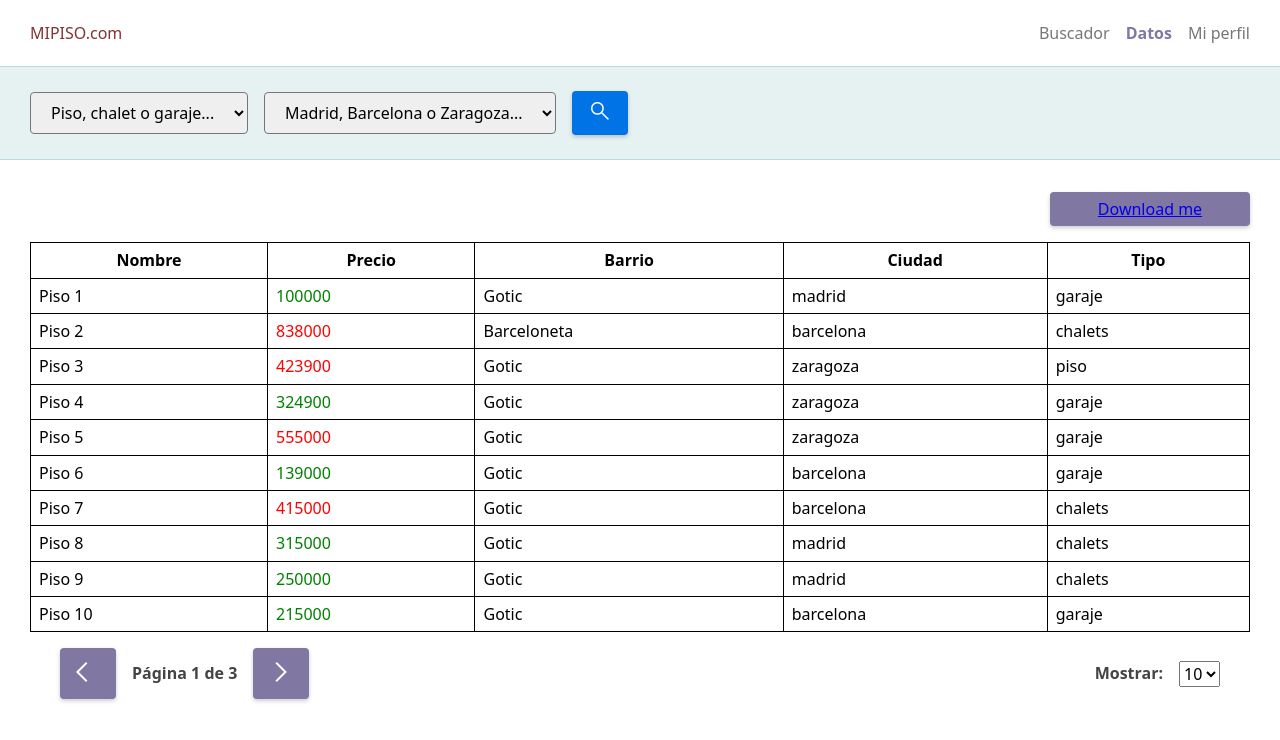
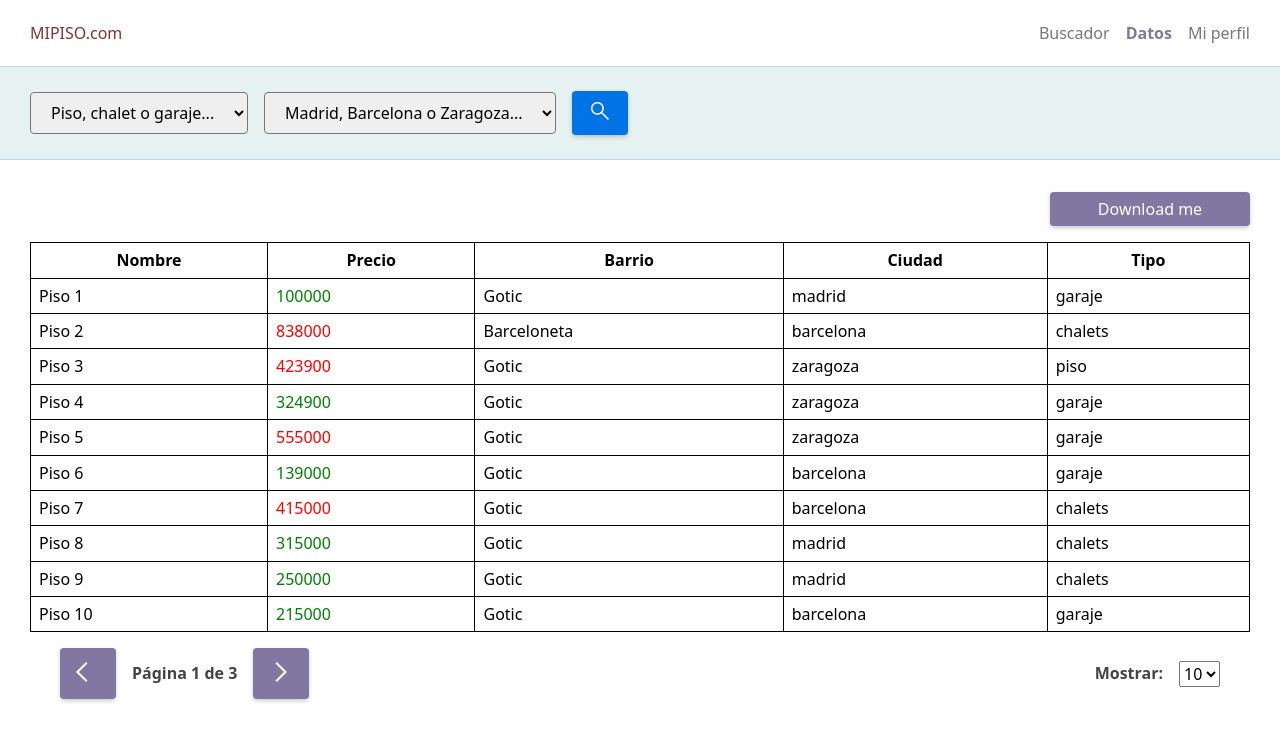
Before and after one commit to Kat8dev/ra-m5-useContext-useReducer, a React (Vite) app: page /datos in a window 1280 px wide. Shown: the top 740 px of the page. Built offline with nearby package versions, Linux system fonts and the light colour scheme; data requests are answered from the project's data file.

Commit message:
add styles to download link

```diff
--- a/src/components/organisms/ITATable/Descargar.jsx
+++ b/src/components/organisms/ITATable/Descargar.jsx
@@ -17,11 +17,17 @@ function Descargar() {
   ]
 
   return (
-    <Button style={{marginBottom: '1rem', width: '200px', alignSelf: 'flex-end'}}>
-      <CSVLink data={data} headers={headers}>
+    <CSVLink
+      style={{ textDecoration: 'none', color: 'white', alignSelf: 'flex-end' }}
+      data={data}
+      headers={headers}
+    >
+      <Button
+        style={{ marginBottom: '1rem', width: '200px' }}
+      >
         Download me
-      </CSVLink>
-    </Button>
+      </Button>
+    </CSVLink>
   )
 }
 
```
